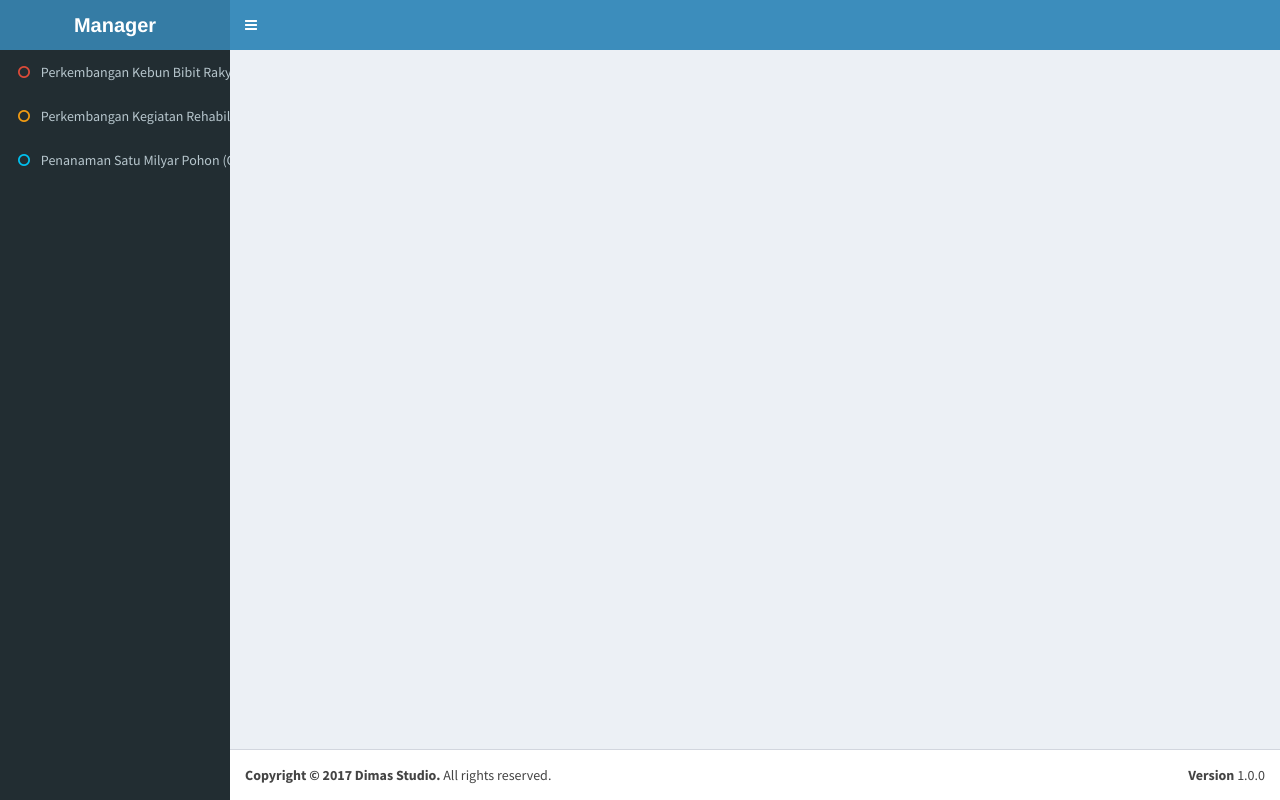
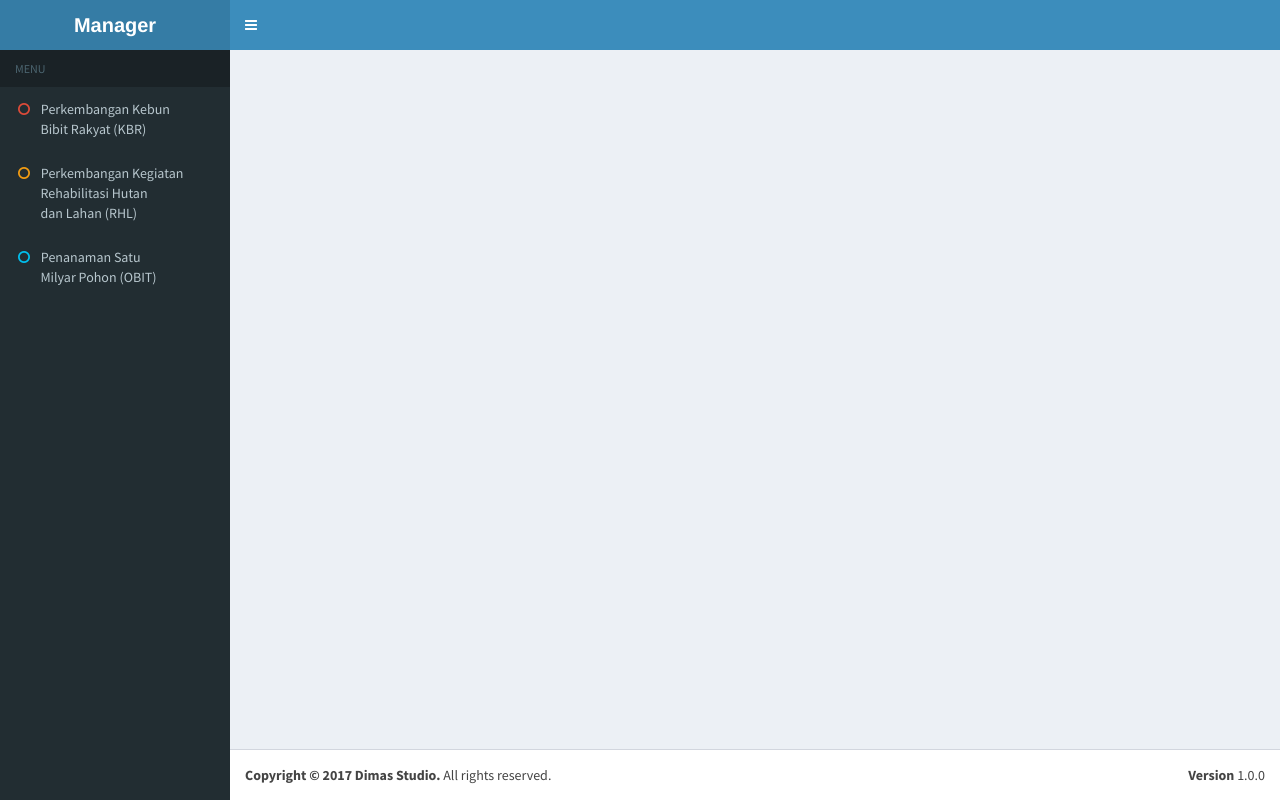
Before and after one commit to faqiharifian/rpsdhl, a PHP site: template view/template.php in a window 1280 px wide. Run offline with PHP 8.4, Linux system fonts and the light colour scheme; the template is opened without the code that fills it: most values are stand-ins (such as "Sample title", 1, 10 or a date in 2020); data that the repository does not hold is empty; some libraries are stand-ins or nearby versions.

Commit message:
change menu name

```diff
--- a/view/template.php
+++ b/view/template.php
@@ -88,9 +88,10 @@
         <section class="sidebar">
             <!-- sidebar menu: : style can be found in sidebar.less -->
             <ul class="sidebar-menu">
-                <li<?php echo ($page == "kbr" ? " class=active" : ""); ?>><a href="<?php echo ROOT.'/'.$user['rule'];?>/kbr"><i class="fa fa-circle-o text-red"></i> <span>Perkembangan Kebun Bibit Rakyat (KBR)</span></a></li>
-                <li<?php echo ($page == "rhl" ? " class=active" : ""); ?>><a href="<?php echo ROOT.'/'.$user['rule'];?>/rhl"><i class="fa fa-circle-o text-yellow"></i> <span>Perkembangan Kegiatan Rehabilitasi Hutan dan Lahan (RHL)</span></a></li>
-                <li<?php echo ($page == "obit" ? " class=active" : ""); ?>><a href="<?php echo ROOT.'/'.$user['rule'];?>/obit"><i class="fa fa-circle-o text-aqua"></i> <span>Penanaman Satu Milyar Pohon (OBIT)</span></a></li>
+                <li class="header">MENU</li>
+                <li<?php echo ($page == "kbr" ? " class=active" : ""); ?>><a href="<?php echo ROOT.'/'.$user['rule'];?>/kbr"><i class="fa fa-circle-o text-red"></i> <span>Perkembangan Kebun <br>&nbsp;&nbsp;&nbsp;&nbsp;&nbsp;&nbsp;&nbsp;&nbsp;Bibit Rakyat (KBR)</span></a></li>
+                <li<?php echo ($page == "rhl" ? " class=active" : ""); ?>><a href="<?php echo ROOT.'/'.$user['rule'];?>/rhl"><i class="fa fa-circle-o text-yellow"></i> <span>Perkembangan Kegiatan <br>&nbsp;&nbsp;&nbsp;&nbsp;&nbsp;&nbsp;&nbsp;&nbsp;Rehabilitasi Hutan <br>&nbsp;&nbsp;&nbsp;&nbsp;&nbsp;&nbsp;&nbsp;&nbsp;dan Lahan (RHL)</span></a></li>
+                <li<?php echo ($page == "obit" ? " class=active" : ""); ?>><a href="<?php echo ROOT.'/'.$user['rule'];?>/obit"><i class="fa fa-circle-o text-aqua"></i> <span>Penanaman Satu <br>&nbsp;&nbsp;&nbsp;&nbsp;&nbsp;&nbsp;&nbsp;&nbsp;Milyar Pohon (OBIT)</span></a></li>
             </ul>
         </section>
         <!-- /.sidebar -->
```
